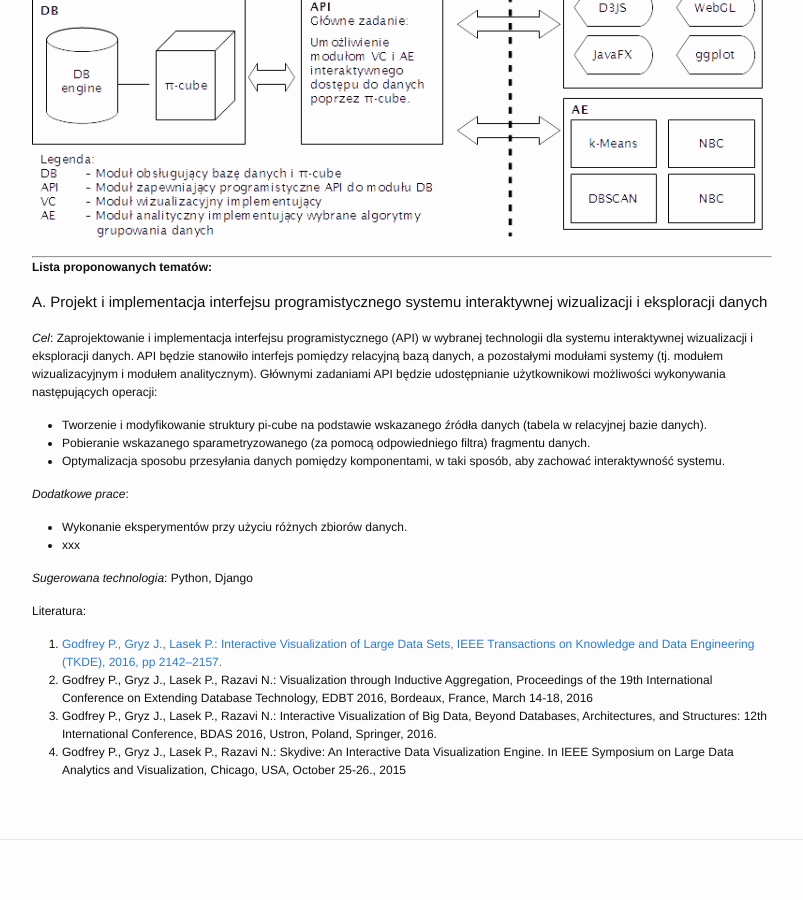
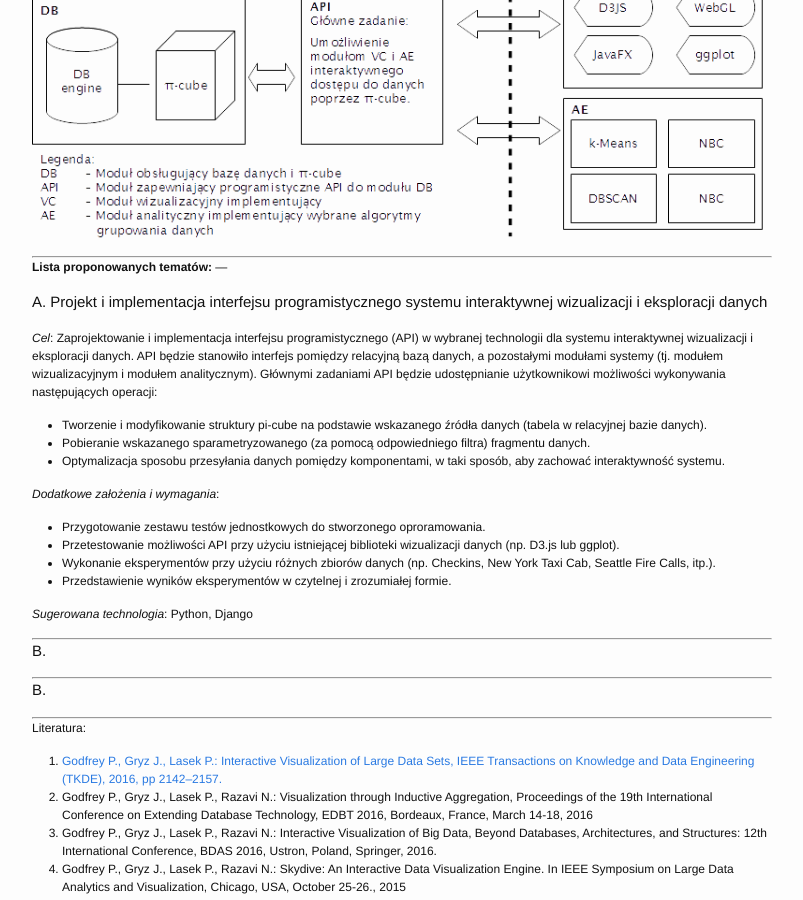
Before and after one commit to piotrlasek/piotrlasek.github.io, a Jekyll site: the page built from for-students/tematy-prac-2017.md, in a window 1280 px wide and 900 px high, scrolled down 622 px. Shown: the whole window, without its empty margins (238-1041 px from the left). Built offline with Jekyll 4.4.1, drawn with Linux system fonts in a browser that asks for light colours.

Commit message:
Update tematy-prac-2017.md

```diff
--- a/for-students/tematy-prac-2017.md
+++ b/for-students/tematy-prac-2017.md
@@ -52,8 +52,8 @@ eksploracji.
 ![Uproszczony diagram systemu]({{site.url}}/files/diagram-2017.png)
 
 ---
-
 **Lista proponowanych tematów:**
+---
 
 ## A. Projekt i implementacja interfejsu programistycznego systemu interaktywnej wizualizacji i eksploracji danych
 
@@ -71,12 +71,26 @@ udostępnianie użytkownikowi możliwości wykonywania następujących operacji:
 * Optymalizacja sposobu przesyłania danych pomiędzy komponentami, w
   taki sposób, aby zachować interaktywność systemu.
 
-*Dodatkowe prace*:
-* Wykonanie eksperymentów przy użyciu różnych zbiorów danych.
-* xxx
+*Dodatkowe założenia i wymagania*:
+
+* Przygotowanie zestawu testów jednostkowych do stworzonego oproramowania.
+* Przetestowanie możliwości API przy użyciu istniejącej biblioteki
+  wizualizacji danych (np. D3.js lub ggplot).
+* Wykonanie eksperymentów przy użyciu różnych zbiorów danych (np. Checkins,
+  New York Taxi Cab, Seattle Fire Calls, itp.).
+* Przedstawienie wyników eksperymentów w czytelnej i zrozumiałej formie.
 
 *Sugerowana technologia*: Python, Django
 
+---
+
+## B.
+
+---
+
+## B.
+
+---
 Literatura:
 
 1. [Godfrey P., Gryz J., Lasek P.: Interactive Visualization of Large Data Sets, IEEE Transactions on Knowledge and Data Engineering (TKDE), 2016, pp 2142–2157.](http://ieeexplore.ieee.org/xpl/topAccessedArticles.jsp?punumber=69&topArticlesDate=July+2016)
```
